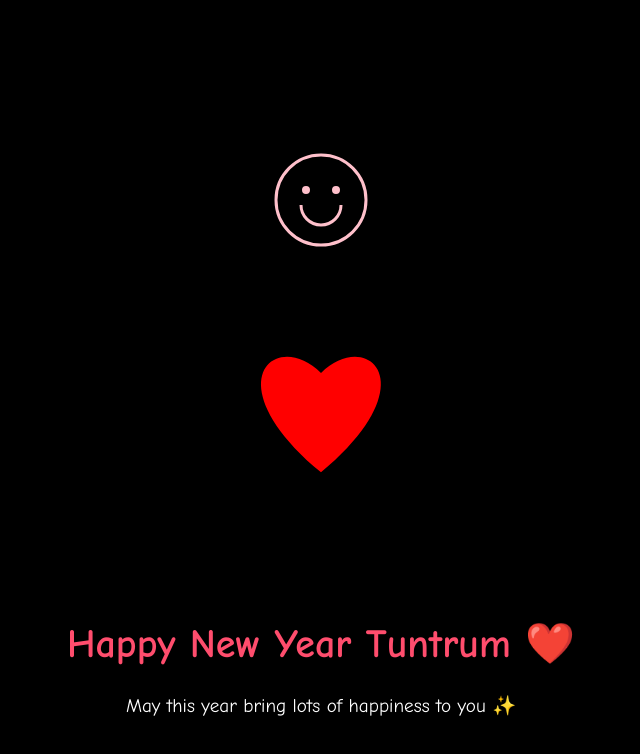
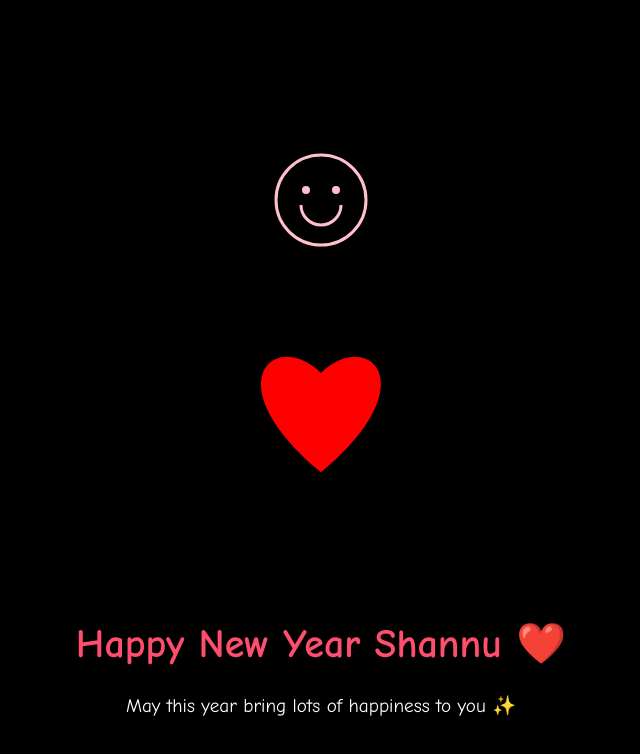
Before and after one commit to Unnaayan/solid-waffle, a plain HTML site: page index.html in a window 1280 px wide. Shown: the whole page, without its empty margins (319-959 px from the left). Drawn offline with Linux system fonts and the light colour scheme.

Commit message:
Update index.html

```diff
--- a/index.html
+++ b/index.html
@@ -2,7 +2,7 @@
 <html lang="en">
 <head>
 <meta charset="UTF-8">
-<title>Happy New Year Tuntrum ❤️</title>
+<title>Happy New Year Shannu ❤️</title>
 <meta name="viewport" content="width=device-width, initial-scale=1.0">
 
 <style>
@@ -50,7 +50,7 @@
 <canvas id="canvas"></canvas>
 
 <div class="text">
-    <h1>Happy New Year Tuntrum ❤️</h1>
+    <h1>Happy New Year Shannu ❤️</h1>
     <p>May this year bring lots of happiness to you ✨</p>
 </div>
 
```
